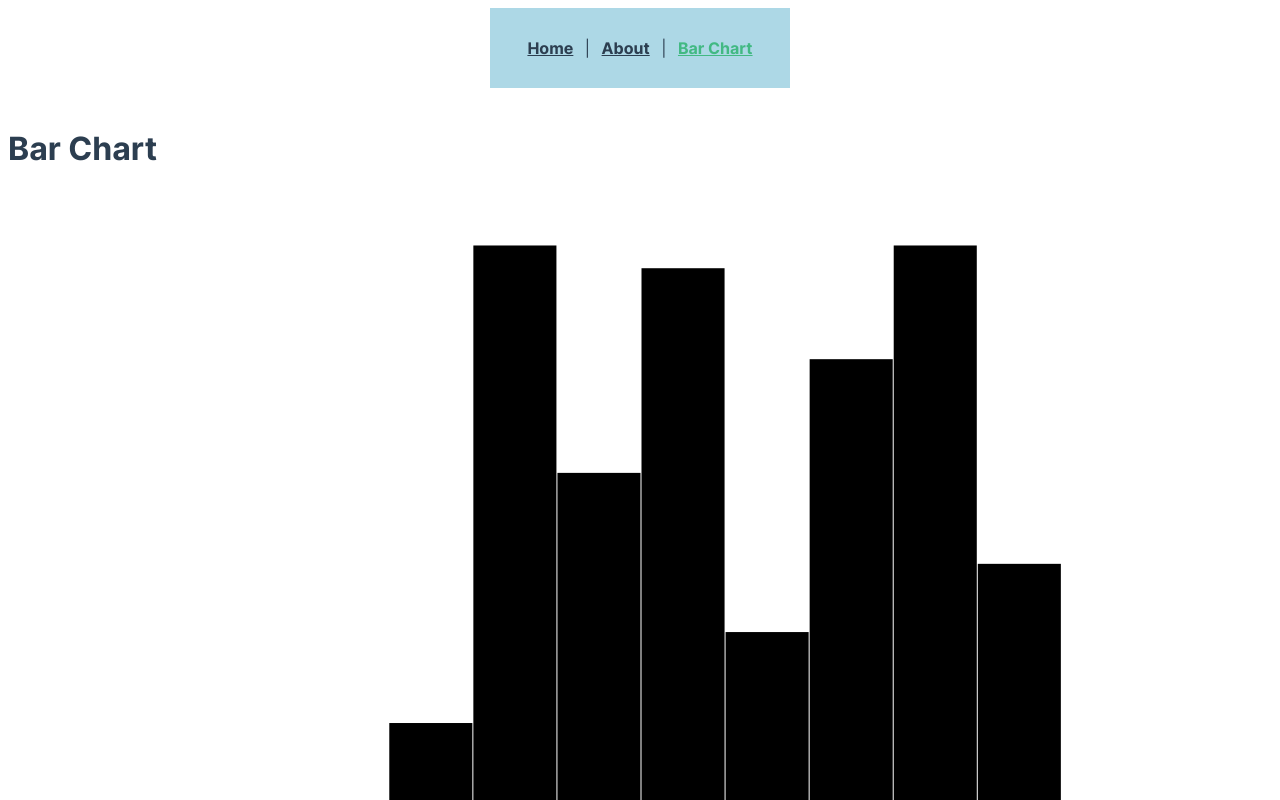
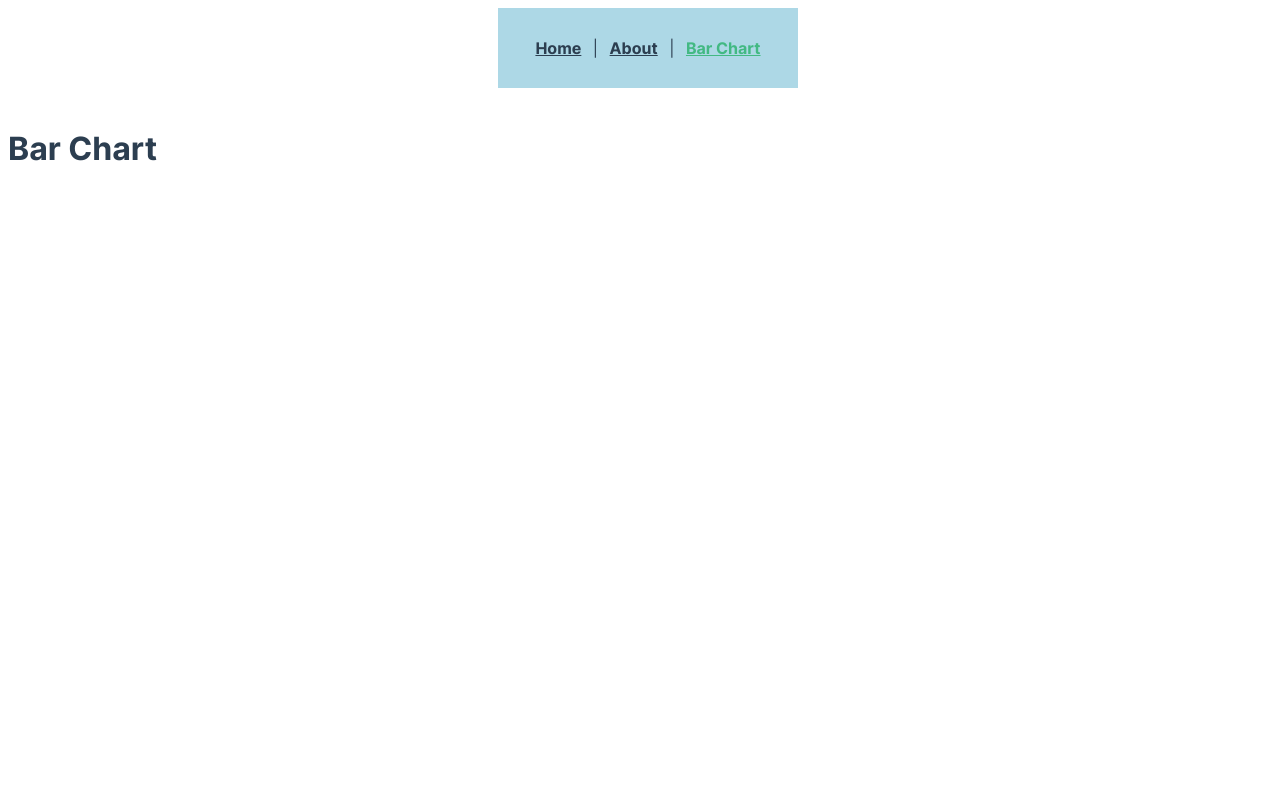
Before and after one commit to chrisvaillancourt/vue-d3, a Vue app: page /#/bar-chart in a window 1280 px wide. Shown: the top 800 px of the page. Built offline with nearby package versions, Linux system fonts and the light colour scheme.

Commit message:
added svg with groups to template. Added data loading, scale setup and dimension calculation.

```diff
--- a/src/components/BarChart.vue
+++ b/src/components/BarChart.vue
@@ -4,6 +4,28 @@
       <div class="tooltip-range">Humidity: <span id="range"></span></div>
       <div class="tooltip-value"><span id="count"></span> days</div>
     </div>
+    <svg
+      class="histogram"
+      :height="dimensions.height"
+      :width="dimensions.width"
+    >
+      <g
+        class="bounds"
+        :transform="
+          `translate(${dimensions.margin.left}, ${dimensions.margin.top})`
+        "
+      >
+        <g class="bins">
+          <g></g>
+        </g>
+        <g
+          class="x-axis"
+          :transform="`translateY(${dimensions.boundedHeight})`"
+        >
+          <text class="x-axis-label"></text>
+        </g>
+      </g>
+    </svg>
   </div>
 </template>
 
@@ -12,52 +34,116 @@ import * as d3 from "d3";
 export default {
   name: "BarChart",
   data() {
-    return {};
+    return {
+      dimensions: {
+        margin: {
+          top: 10,
+          right: 10,
+          bottom: 50,
+          left: 10
+        },
+        width: null,
+        boundedWidth: null,
+        height: null,
+        boundedHeight: null
+      },
+      weatherData: [],
+      xScale: null,
+      yScale: null,
+      bars: []
+    };
   },
   beforeMount() {
-    this.drawBars().catch(console.error);
+    this.loadData()
+      .then(() => this.calculateScales())
+      .catch(console.error);
   },
-  computed: {
-    // weatherUrl() {
-    //   return require("./static/data/nyc_weather_data.json");
-    // }
+  mounted() {
+    this.updateDimensions({
+      newHeight: window.innerHeight,
+      newWidth: window.innerWidth
+    });
+    window.addEventListener("resize", this.handleResize);
+  },
+  destroyed() {
+    window.removeEventListener("resize", this.handleResize);
+  },
+  computed: {},
+  watch: {
+    weatherData: function() {
+      // this.calculateScales();
+    }
   },
   methods: {
+    updateDimensions({ newHeight, newWidth } = {}) {
+      console.log("setting dimensions");
+      this.dimensions.width = newWidth;
+      this.dimensions.height = newHeight;
+      this.dimensions.boundedWidth =
+        newWidth - this.dimensions.margin.left - this.dimensions.margin.right;
+      this.dimensions.boundedHeight =
+        newHeight - this.dimensions.margin.top - this.dimensions.margin.bottom;
+    },
+    handleResize(e) {
+      this.updateDimensions({
+        newHeight: window.innerHeight,
+        newWidth: window.innerWidth
+      });
+    },
+    async loadData() {
+      this.weatherData = await d3.json("./static/data/nyc_weather_data.json");
+    },
+    calculateScales() {
+      if (!this.weatherData.length > 0) return;
+      console.log("calculating scales");
+      function metricAccessor(d) {
+        return d.humidity;
+      }
+      function yAccessor(d) {
+        return d.length;
+      }
+      this.xScale = d3
+        .scaleLinear()
+        .domain(d3.extent(this.weatherData, metricAccessor))
+        .range([0, this.dimensions.boundedWidth])
+        .nice();
+      this.yScale = d3
+        .scaleLinear()
+        .domain([0, d3.max(bins, yAccessor)])
+        .range([this.dimensions.boundedHeight, 0])
+        .nice();
+
+      var binsGenerator = d3
+        .histogram()
+        .domain(this.xScale.domain())
+        .value(metricAccessor)
+        .thresholds(12);
+
+      var bins = binsGenerator(this.weatherData);
+      var barPadding = 1;
+      this.bars = bins.map((d, i) => {
+        var { x0, x1 } = d;
+        var x = this.xScale(x0) + barPadding;
+        var y = this.yScale(yAccessor(d));
+        var height = this.dimensions.boundedHeight - this.yScale(yAccessor(d));
+        var width = d3.max([0, this.xScale(x1) - this.xScale(x0) - barPadding]);
+
+        return {
+          x,
+          y,
+          height,
+          width
+        };
+      });
+    },
     async drawBars() {
-      console.clear();
       console.log("drawing");
       // 1. Access data
 
-      const dataset = await d3.json("./static/data/nyc_weather_data.json");
+      var dataset = await d3.json("./static/data/nyc_weather_data.json");
+      // 2. Create chart dimensions
 
-      // 2. Create chart dimensions
-      function createDimensions({ customDimensions = {} } = {}) {
-        return {
-          margin: {
-            top: 10,
-            right: 10,
-            bottom: 50,
-            left: 10
-          },
-          get width() {
-            return (
-              (window.innerWidth - this.margin.left - this.margin.right) * 0.95
-            );
-          },
-          get boundedWidth() {
-            return this.width - this.margin.left - this.margin.right;
-          },
-          get height() {
-            return this.width;
-          },
-          get boundedHeight() {
-            return this.height - this.margin.top - this.margin.bottom;
-          },
-          ...customDimensions
-        };
-      }
-
-      var dimensions = createDimensions();
+      var dimensions = this.createDimensions();
 
       // 3. Draw canvas
 
@@ -172,7 +258,7 @@ export default {
         .select("rect")
         .on("mouseenter", handleMouseEnter)
         .on("mouseleave", handleMouseLeave);
-
+      binGroups.select("rect").dispatch("mouseenter");
       function handleMouseEnter(datum) {
         tooltip.select("#count").text(yAccessor(datum));
         tooltip
@@ -219,10 +305,8 @@ export default {
 .wrapper {
   /* set position on the wrapper to accommodate tooltip position */
   position: relative;
-  /* display: grid; */
   display: flex;
   justify-content: center;
-  /* margin: 5em 2em; */
   font-family: sans-serif;
 }
 .bin rect {
```
